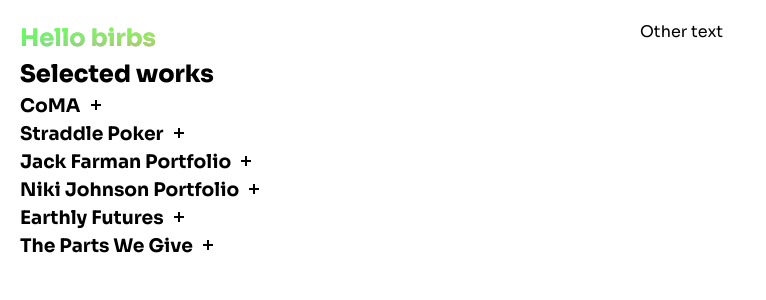
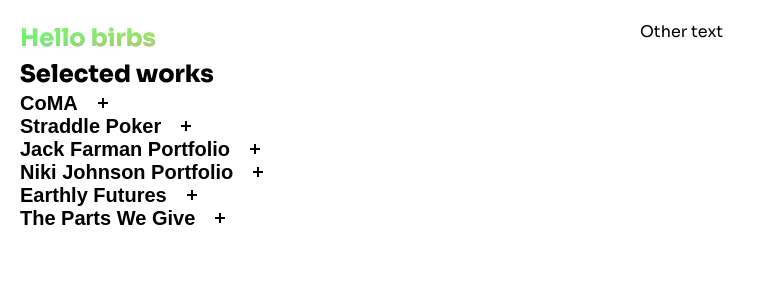
Before and after one commit to DanielPini/bag-o-birds, a React (Vite) app: page / in a window 1280 px wide. Shown: the top 300 px of the page, without its empty margins (0-766 px from the left). Built offline with nearby package versions, Linux system fonts and the light colour scheme; grey boxes are pictures that could not be loaded.

Commit message:
fix(SelectedWorks): update styling and add keyboard accessability

```diff
--- a/src/components/SelectedWorks.tsx
+++ b/src/components/SelectedWorks.tsx
@@ -111,22 +111,25 @@
       <ul>
         {works.map((work) => (
           <li key={work.id}>
-            <div
-              tabIndex={0}
-              className="title-container"
-              onClick={() => setOpenId(openId === work.id ? null : work.id)}
+            <h3
+              className={`title-container ${openId === work.id ? "is-open" : ""}`}
             >
-              <h3 className={openId === work.id ? "is-open" : ""}>
+              <button
+                type="button"
+                className={openId === work.id ? "is-open" : ""}
+                aria-expanded={openId === work.id}
+                onClick={() => setOpenId(openId === work.id ? null : work.id)}
+              >
                 {work.title}
-              </h3>
-              <div className={`lines ${openId === work.id ? "is-open" : ""}`}>
-                <div className="line hline"></div>
-                <div className="line vline"></div>
-              </div>
-            </div>
+                <div className={`lines ${openId === work.id ? "is-open" : ""}`}>
+                  <div className="line hline"></div>
+                  <div className="line vline"></div>
+                </div>
+              </button>
+            </h3>
             <div
               className={`description-box ${openId === work.id ? "is-open" : ""}`}
-              aria-expanded={openId === work.id}
+              inert={openId !== work.id}
             >
               <div className="description-inner">
                 <p>{work.description}</p>
@@ -141,7 +144,7 @@
                         className="stack-image"
                         tabIndex={0}
                       />
-                      <span className="tooltip-bubble" role="presentation">
+                      <span className="tooltip-bubble" aria-hidden="true">
                         {el}
                       </span>
                     </span>
--- a/src/index.css
+++ b/src/index.css
@@ -93,11 +93,18 @@
 .title-container a {
   color: teal;
 }
-.title-container h3 {
+.title-container button {
+  display: flex;
+  align-items: center;
+  gap: 20px;
+  background: transparent;
+  border: none;
+  font-size: 20px;
+  font-weight: 600;
   transform: skew(0deg);
   transition: transform 300ms ease;
 }
-.title-container h3.is-open {
+.title-container button.is-open {
   transform: skew(-15deg);
 }
 .lines {
@@ -128,7 +135,7 @@
   width: 0;
 }
 .stack-image {
-  height: 30px;
+  height: 20px;
   margin: 10px;
   filter: grayscale(1);
 }
@@ -138,7 +145,7 @@
 }
 .tooltip-bubble {
   position: absolute;
-  background: beige;
+  background: white;
   bottom: 100%;
   left: 0;
   padding: 2px 6px;
```
